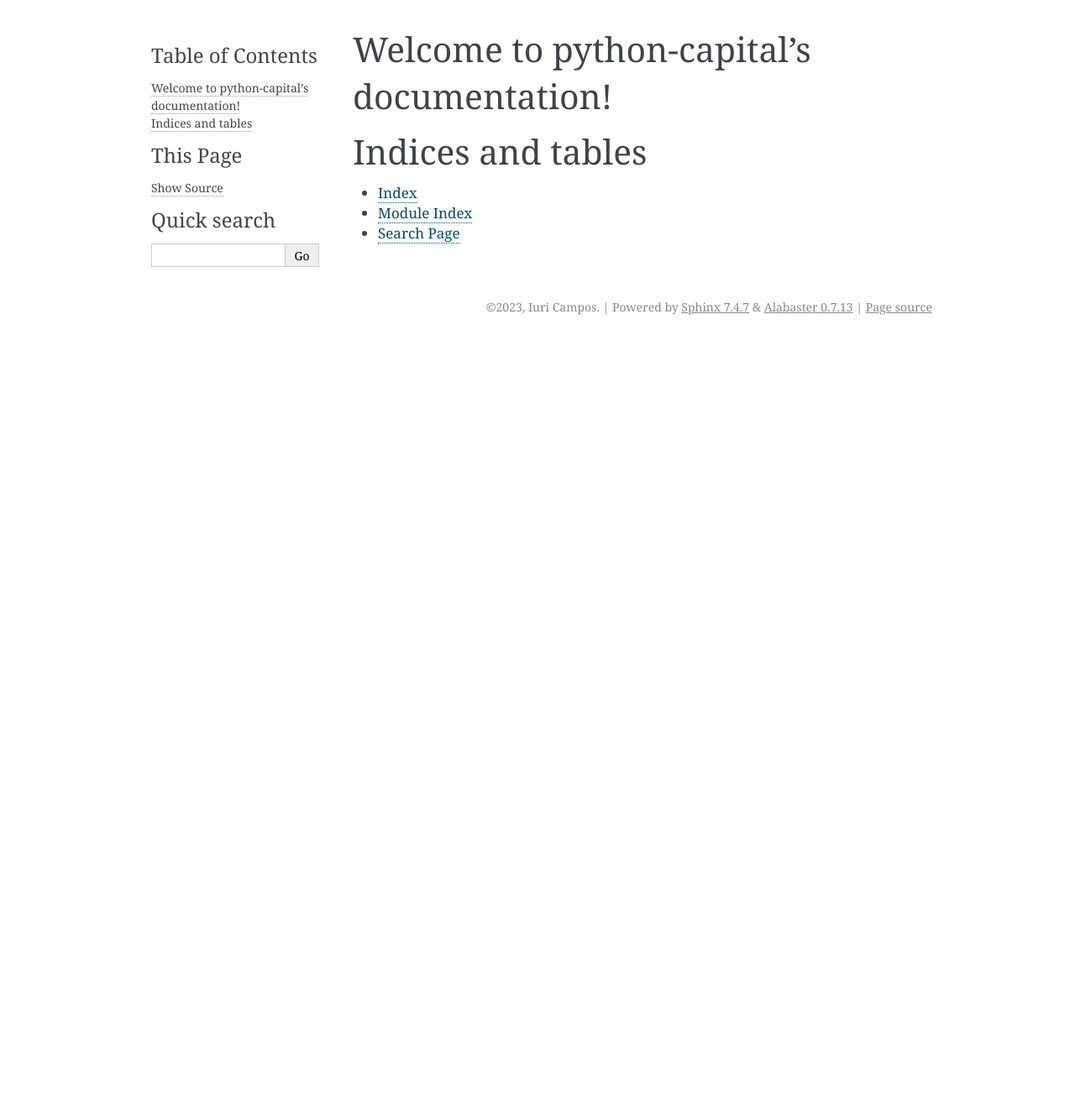
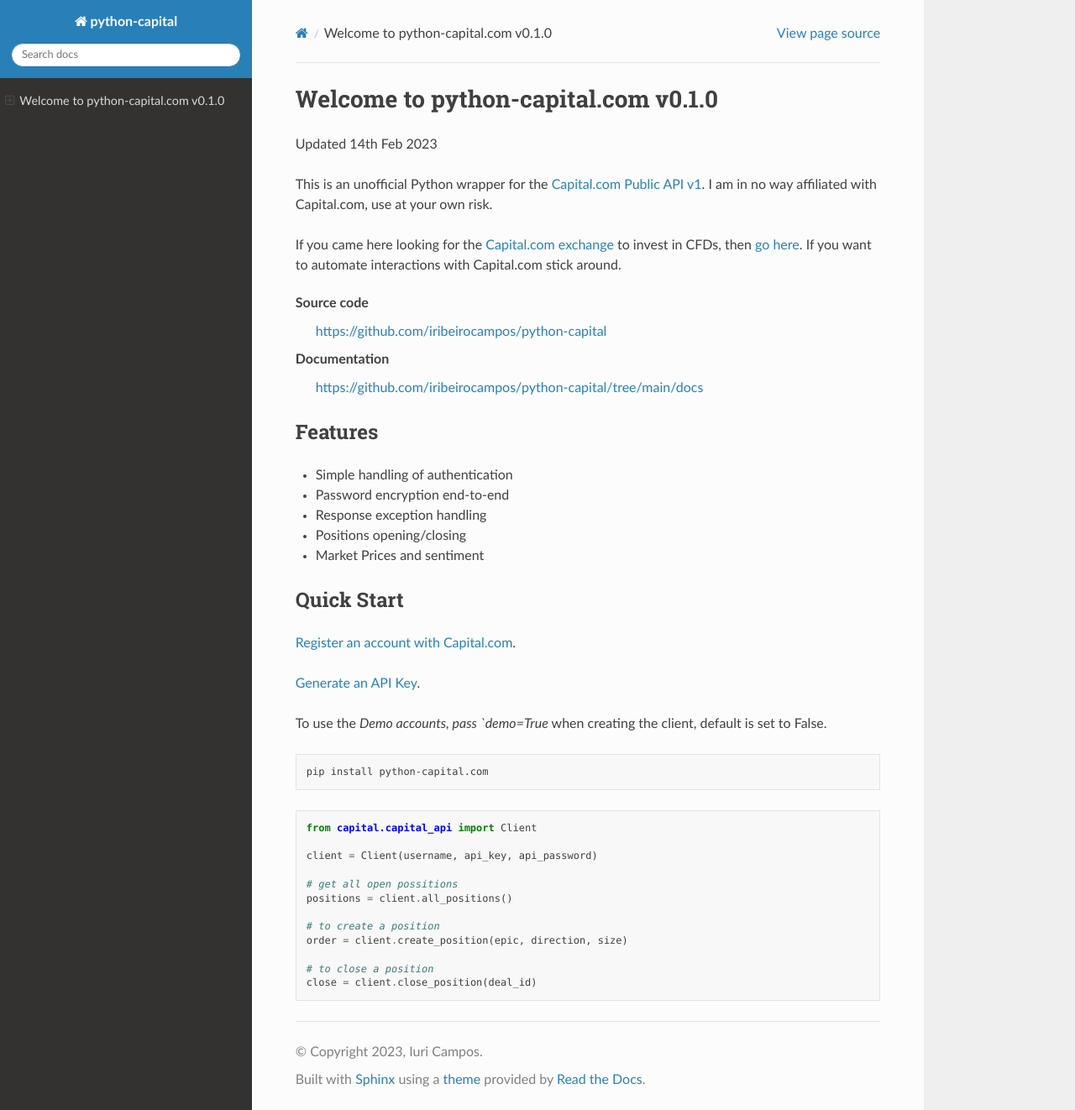
Before and after one commit to iribeirocampos/python-capital, a Sphinx documentation site: the page built from docs/index.rst, in a window 1280 px wide and 1322 px high. Shown: the whole window at 84% size. Built offline with Sphinx 7.4.7 and the Read the Docs theme 2.0.0, drawn with Linux system fonts in a browser that asks for light colours.

Commit message:
documentation

```diff
--- a/docs/conf.py
+++ b/docs/conf.py
@@ -6,23 +6,28 @@
 # -- Project information -----------------------------------------------------
 # https://www.sphinx-doc.org/en/master/usage/configuration.html#project-information
 
-project = 'python-capital'
-copyright = '2023, Iuri Campos'
-author = 'Iuri Campos'
-release = 'v0.1.0'
+import os
+import sys
+
+sys.path.insert(0, os.path.abspath(".."))
+
+
+project = "python-capital"
+copyright = "2023, Iuri Campos"
+author = "Iuri Campos"
+release = "v0.1.0"
 
 # -- General configuration ---------------------------------------------------
 # https://www.sphinx-doc.org/en/master/usage/configuration.html#general-configuration
 
-extensions = []
+extensions = ["sphinx.ext.todo", "sphinx.ext.viewcode", "sphinx.ext.autodoc"]
 
-templates_path = ['_templates']
-exclude_patterns = ['_build', 'Thumbs.db', '.DS_Store']
-
+templates_path = ["_templates"]
+exclude_patterns = ["_build", "Thumbs.db", ".DS_Store"]
 
 
 # -- Options for HTML output -------------------------------------------------
 # https://www.sphinx-doc.org/en/master/usage/configuration.html#options-for-html-output
 
-html_theme = 'alabaster'
-html_static_path = ['_static']
+html_theme = "sphinx_rtd_theme"
+html_static_path = ["_static"]
--- a/docs/index.rst
+++ b/docs/index.rst
@@ -1,20 +1,60 @@
-.. python-capital documentation master file, created by
-   sphinx-quickstart on Wed Feb 15 14:43:33 2023.
-   You can adapt this file completely to your liking, but it should at least
-   contain the root `toctree` directive.
+=================================
+Welcome to python-capital.com v0.1.0
+=================================
 
-Welcome to python-capital's documentation!
-==========================================
+Updated 14th Feb 2023
 
-.. toctree::
-   :maxdepth: 2
-   :caption: Contents:
+
+This is an unofficial Python wrapper for the `Capital.com Public API v1 <https://open-api.capital.com/>`_. I am in no way affiliated with Capital.com, use at your own risk.
+
+If you came here looking for the `Capital.com exchange <https://capital.com/>`_ to invest in CFDs, then `go here <https://capital.com/>`_.
+If you want to automate interactions with Capital.com stick around.
 
 
 
-Indices and tables
-==================
+Source code
+  https://github.com/iribeirocampos/python-capital
 
-* :ref:`genindex`
-* :ref:`modindex`
-* :ref:`search`
+Documentation
+  https://github.com/iribeirocampos/python-capital/tree/main/docs
+
+
+Features
+--------
+
+- Simple handling of authentication
+- Password encryption end-to-end
+- Response exception handling
+- Positions opening/closing
+- Market Prices and sentiment
+
+
+Quick Start
+-----------
+
+`Register an account with Capital.com <https://capital.com/>`_.
+
+`Generate an API Key <https://capital.com/trading/platform/?popup=settings&tab=APISettings>`_.
+
+To use the `Demo accounts, pass `demo=True` when creating the client, default is set to False.
+
+
+.. code:: bash
+
+    pip install python-capital.com
+
+
+.. code:: python
+
+    from capital.capital_api import Client
+
+    client = Client(username, api_key, api_password)
+
+    # get all open possitions
+    positions = client.all_positions()
+
+    # to create a position
+    order = client.create_position(epic, direction, size)
+
+    # to close a position
+    close = client.close_position(deal_id)
--- /dev/null
+++ b/docs/modules.rst
@@ -0,0 +1,8 @@
+python-capital
+==============
+
+.. toctree::
+   :maxdepth: 4
+
+   capital
+   setup
```
Also changed, not shown: docs/capital.rst (added, +45 -0 lines), docs/setup.rst (added, +7 -0 lines).
